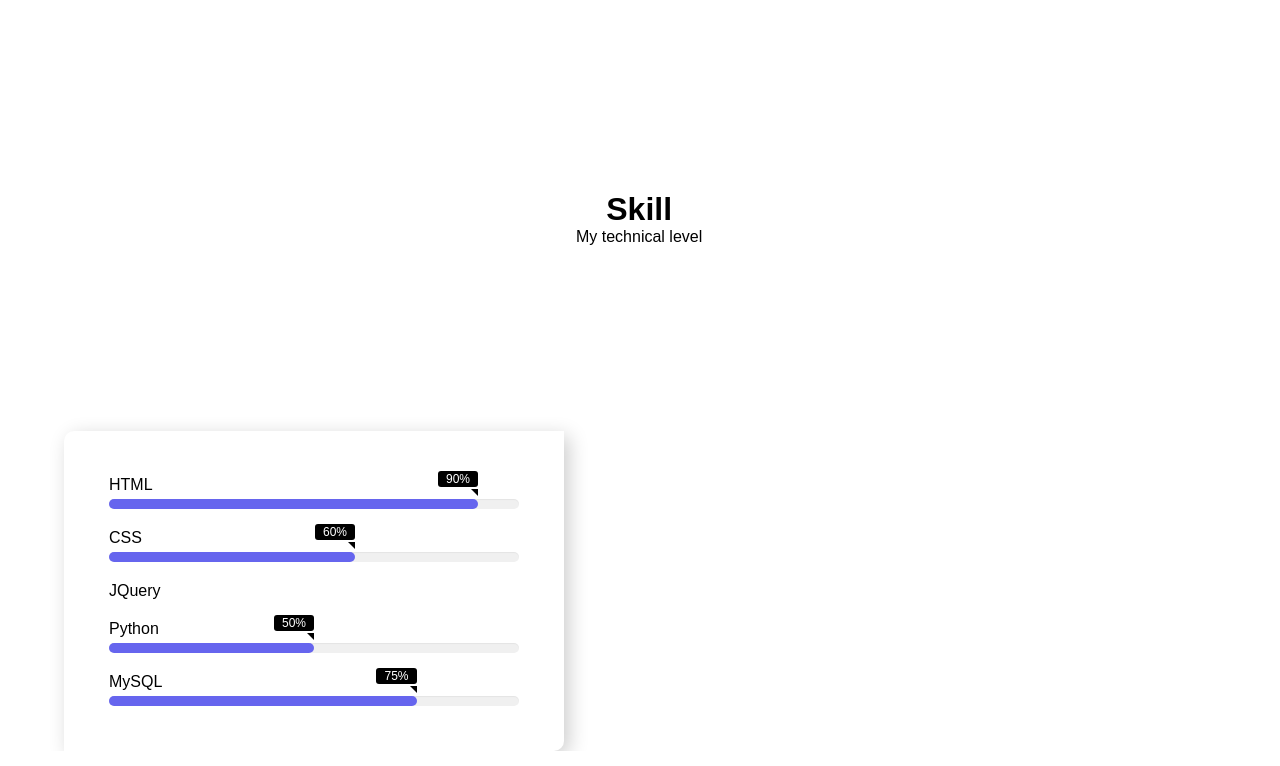
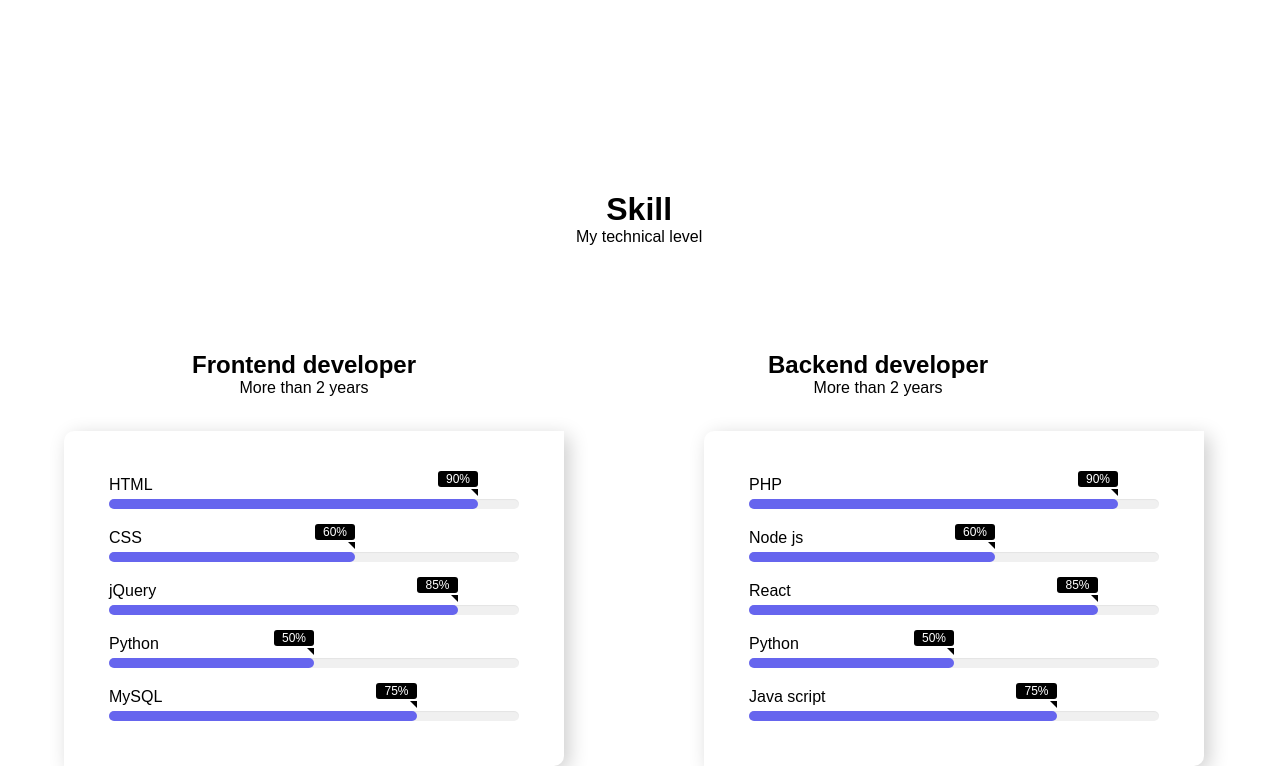
Before and after one commit to Pobarul-islam/Portfolio, a plain HTML site: page index.html in a window 1280 px wide. Shown: the part 1409-2175 px from the top of the page. Drawn offline with Linux system fonts and the light colour scheme.

Commit message:
second commit

```diff
--- a/index.html
+++ b/index.html
@@ -133,7 +133,9 @@
         	<p>My technical level</p>
 
         	</div>
-        	<div class="front">
+
+        	  <!--============== FRONTEND DEVELOPER ============-->
+        	<div id="front1">
         		<h2>Frontend developer</h2>
         		<p>More than 2 years</p>
         	</div>
@@ -143,66 +145,98 @@
     <div class="bar">
       <div class="info">
         <span>HTML</span>
-
       </div>
-
       <div class="progress-line html">
         <span></span>
-
       </div>
-
     </div>
     <div class="bar">
       <div class="info">
         <span>CSS</span>
-
       </div>
-
       <div class="progress-line css">
         <span></span>
-
       </div>
-
     </div>
     <div class="bar">
       <div class="info">
-        <span>JQuery</span>
-
+        <span>jQuery</span>
       </div>
-
-        	<div class="progres-line jquery">
+      <div class="progress-line jquery">
         <span></span>
-
       </div>
     </div>
     <div class="bar">
       <div class="info">
         <span>Python</span>
-
-
       </div>
       <div class="progress-line python">
         <span></span>
-
       </div>
-
     </div>
-
     <div class="bar">
       <div class="info">
         <span>MySQL</span>
-
       </div>
       <div class="progress-line mysql">
         <span></span>
-
       </div>
-
     </div>
   </div>
 			</div>
 
+       	    <!--============== BACKEND DEVELOPER ============-->
 
+
+       		<div class="abul-font">
+       		<h2>Backend developer</h2>
+       			<p>More than 2 years</p>
+       		</div>
+      		     <div class="backend">
+       		     <div class="skill-bars">
+    <div class="bar">
+      <div class="info">
+        <span>PHP</span>
+      </div>
+      <div class="progress-line html">
+        <span></span>
+      </div>
+    </div>
+    <div class="bar">
+      <div class="info">
+        <span>Node js</span>
+      </div>
+      <div class="progress-line css">
+        <span></span>
+      </div>
+    </div>
+    <div class="bar">
+      <div class="info">
+        <span>React</span>
+      </div>
+      <div class="progress-line jquery">
+        <span></span>
+      </div>
+    </div>
+    <div class="bar">
+      <div class="info">
+        <span>Python</span>
+      </div>
+      <div class="progress-line python">
+        <span></span>
+      </div>
+    </div>
+    <div class="bar">
+      <div class="info">
+        <span>Java script</span>
+      </div>
+      <div class="progress-line mysql">
+        <span></span>
+      </div>
+    </div>
+  </div>
+
+        	</div>
         </skill>
 
 
--- a/style.css
+++ b/style.css
@@ -269,6 +269,10 @@ header{
 
 
 
+
+/*==================================*/
+            /* Frontend section */
+/*==================================*/
 .skill-bars{
 	padding: 25px;
 	width: 500px;
@@ -392,7 +396,28 @@ header{
 	left: 5%;
 }
 
-.fornt{
+#front1{
 	position: absolute;
 	top: 220%;
+	left: 15%;
+	text-align: center;
 }
+
+
+
+
+/*==================================*/
+            /* Backend section */
+/*==================================*/
+.backend{
+	position: absolute;
+	top: 230%;
+	left: 55%;
+}
+
+.abul-font{
+	position: absolute;
+	top: 220%;
+	left: 60%;
+	text-align: center;
+}
```
Lines whose indentation alone changed are shown as unchanged.
